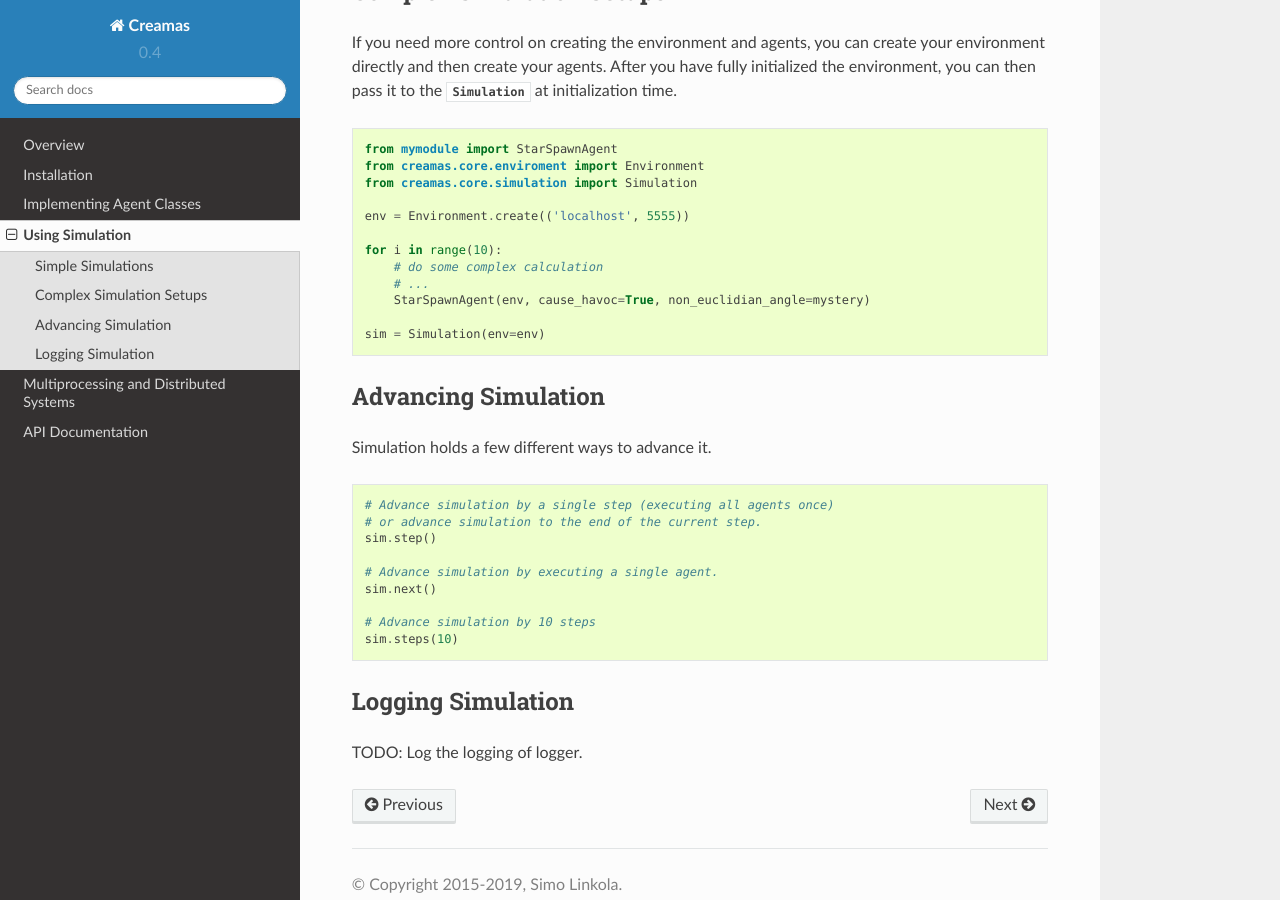
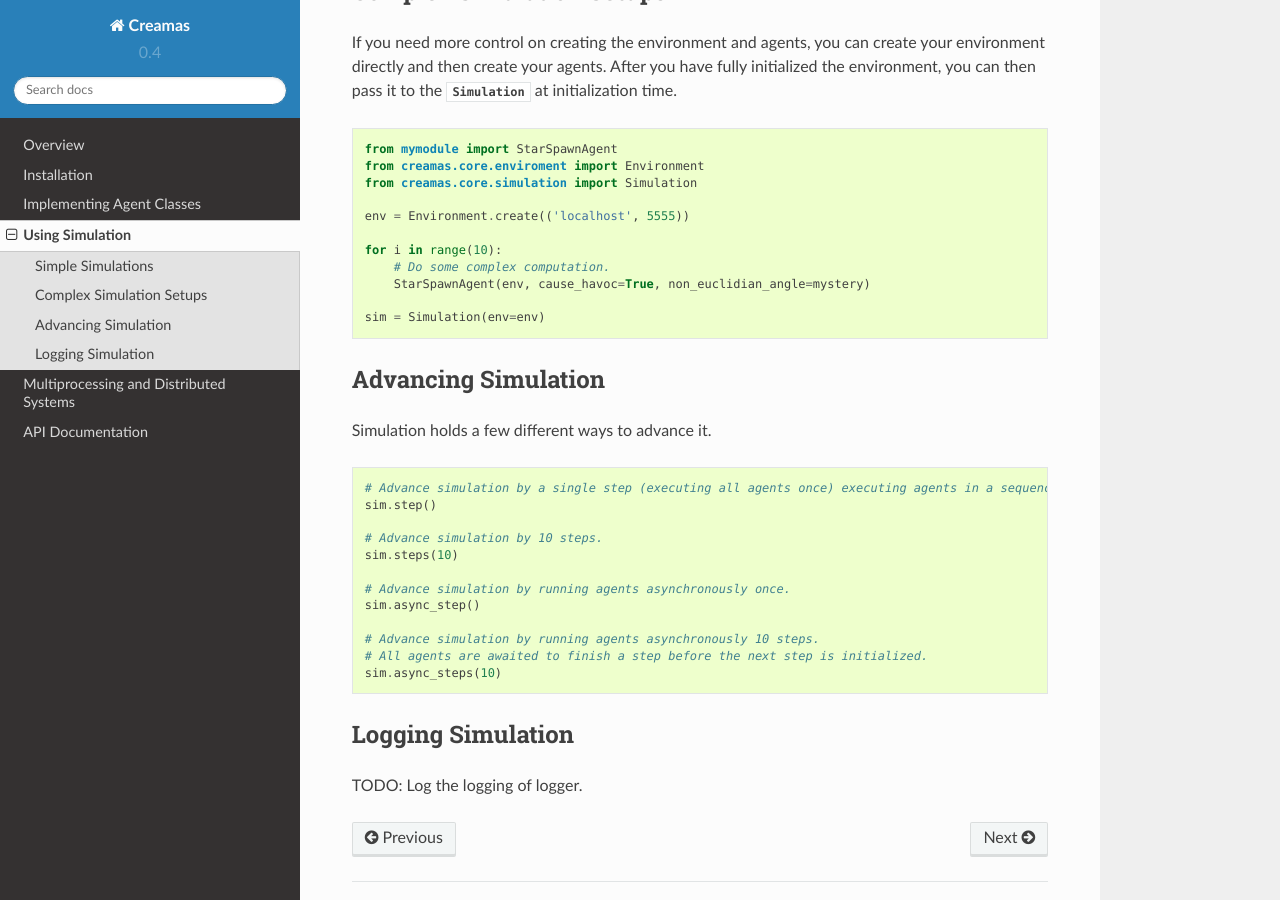
Before and after one commit to assamite/creamas, a Sphinx documentation site: the page built from docs/source/create_sim.rst, in a window 1280 px wide and 900 px high, scrolled down 1625 px. Built offline with Sphinx 7.4.7 and the Read the Docs theme 2.0.0, drawn with Linux system fonts in a browser that asks for light colours; some of the changed text lies outside the part shown.

Commit message:
Enhanced documentation

```diff
--- a/docs/source/conf.py
+++ b/docs/source/conf.py
@@ -30,6 +30,11 @@
 autoclass_content = 'both'
 
 autodoc_member_order = 'groupwise'
+
+autodoc_default_options = {
+    'autoclass_content': 'both',
+    'member-order': 'groupwise',
+}
 
 # Add any Sphinx extension module names here, as strings. They can be
 # extensions coming with Sphinx (named 'sphinx.ext.*') or your custom
--- a/docs/source/create_sim.rst
+++ b/docs/source/create_sim.rst
@@ -1,5 +1,5 @@
 Using Simulation
-==========================
+================
 
 Creamas contains easy to use iterative simulation to perform experiments on
 a single computer set up. Each agent wishing to use simulation has to implement
@@ -12,7 +12,7 @@
 do in their turn is up to you!
 
 Simple Simulations
------------------------------
+------------------
 
 Good news! Creating a simple simulation is made easy with :py:class:`~creamas.core.simulation.Simulation.create`.
 Observe.
@@ -32,7 +32,7 @@
 	                        agent_kwargs=agent_kwargs,
 	                        n_agents=20)
 
-	# Advance simulation by single step
+	# Advance simulation by a single step.
 	sim.step()
 
 	# Close the simulation and it's environment.
@@ -45,17 +45,17 @@
 
 .. code-block:: python
 
-	from mymodule import MyAgent, CthulhuAgent
-	from.creamas.core.simulation import Simulation
+    from mymodule import MyAgent, CthulhuAgent
+    from.creamas.core.simulation import Simulation
 
-	env_kwargs={'addr': ('localhost', 5555)}
-	myagent_kwargs = {'foo': 'bar', 'Cthulhu': 'rises'}
-	cthulhu_kwargs = {"R'lyeh": 'sunken'}
-	agent_kwargs=[myagent_kwargs,cthulhu_kwargs]
-	agent_cls = [MyAgent, CthulhuAgent]
-	n_agents = [10, 1]
+    env_kwargs={'addr': ('localhost', 5555)}
+    myagent_kwargs = {'foo': 'bar', 'Cthulhu': 'rises'}
+    cthulhu_kwargs = {"R'lyeh": 'sunken'}
+    agent_kwargs=[myagent_kwargs,cthulhu_kwargs]
+    agent_cls = [MyAgent, CthulhuAgent]
+    n_agents = [10, 1]
 
-	sim = Simulation.create(env_kwargs=env_kwargs,
+    sim = Simulation.create(env_kwargs=env_kwargs,
 	                        agent_cls=agent_cls,
 	                        n_agents=n_agents,
 	                        agent_kwargs=agent_kwargs)
@@ -65,15 +65,15 @@
 
 .. code-block:: python
 
-	from mymodule import StarSpawnAgent
-	from myenv import InnsmouthEnvironment
-	from creamas.core.simulation import Simulation
+    from mymodule import StarSpawnAgent
+    from myenv import InnsmouthEnvironment
+    from creamas.core.simulation import Simulation
 
-	env_kwargs = {'addr': ('localhost', 5555),
+    env_kwargs = {'addr': ('localhost', 5555),
 	              'weather': 'drizzle, slight wind',
 	              'atmosphere': 'gloomy'}
 
-	sim = Simulation.create(agent_cls=StarSpawnAgent
+    sim = Simulation.create(agent_cls=StarSpawnAgent
 	                        env_cls=InnsmouthEnvironment,
 	                        env_kwargs=env_kwargs)
 
@@ -94,8 +94,7 @@
     env = Environment.create(('localhost', 5555))
 
     for i in range(10):
-        # do some complex calculation
-        # ...
+        # Do some complex computation.
         StarSpawnAgent(env, cause_havoc=True, non_euclidian_angle=mystery)
 
     sim = Simulation(env=env)
@@ -107,15 +106,18 @@
 
 .. code-block:: python
 
-    # Advance simulation by a single step (executing all agents once)
-    # or advance simulation to the end of the current step.
+    # Advance simulation by a single step (executing all agents once) executing agents in a sequence.
     sim.step()
 
-    # Advance simulation by executing a single agent.
-    sim.next()
+    # Advance simulation by 10 steps.
+    sim.steps(10)
 
-    # Advance simulation by 10 steps
-    sim.steps(10)
+    # Advance simulation by running agents asynchronously once.
+    sim.async_step()
+
+    # Advance simulation by running agents asynchronously 10 steps.
+    # All agents are awaited to finish a step before the next step is initialized.
+    sim.async_steps(10)
 
 Logging Simulation
 ------------------
```
